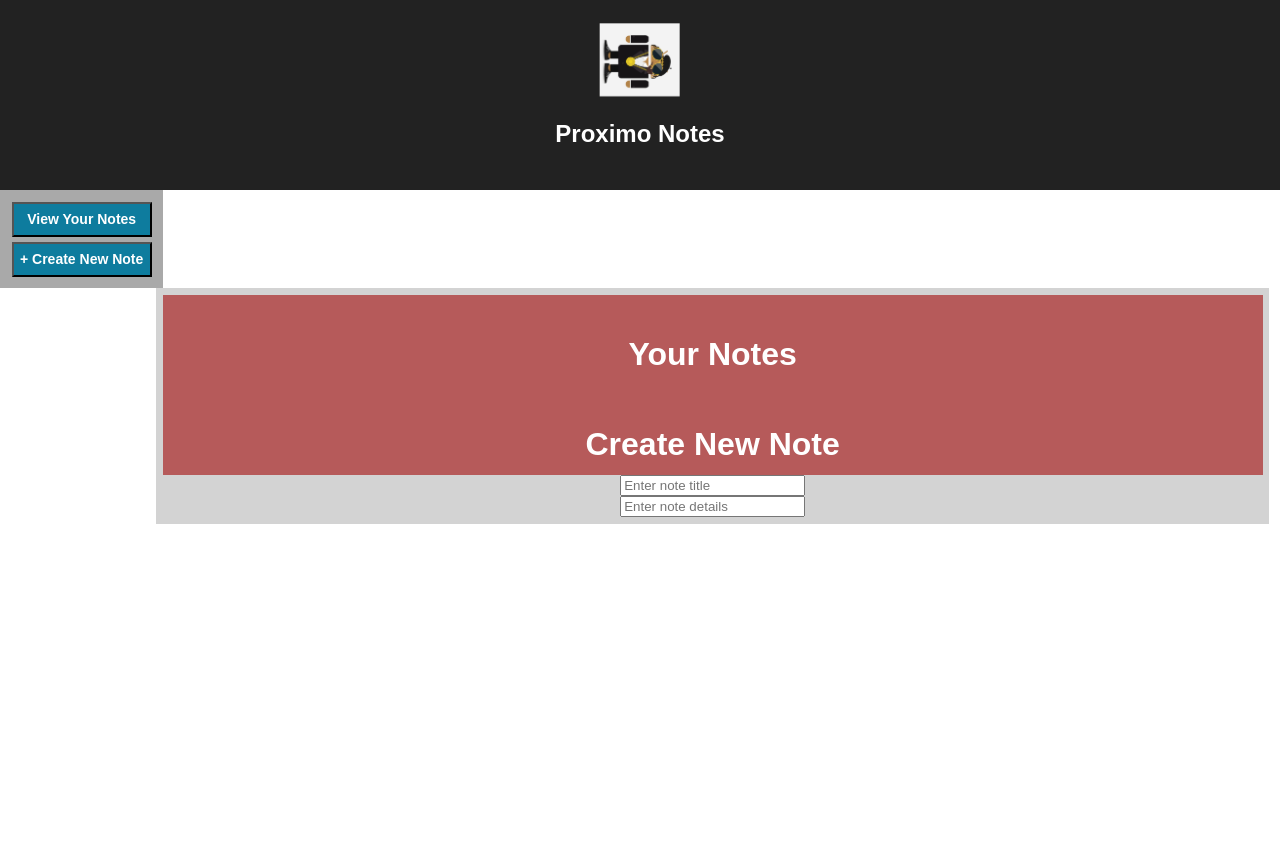
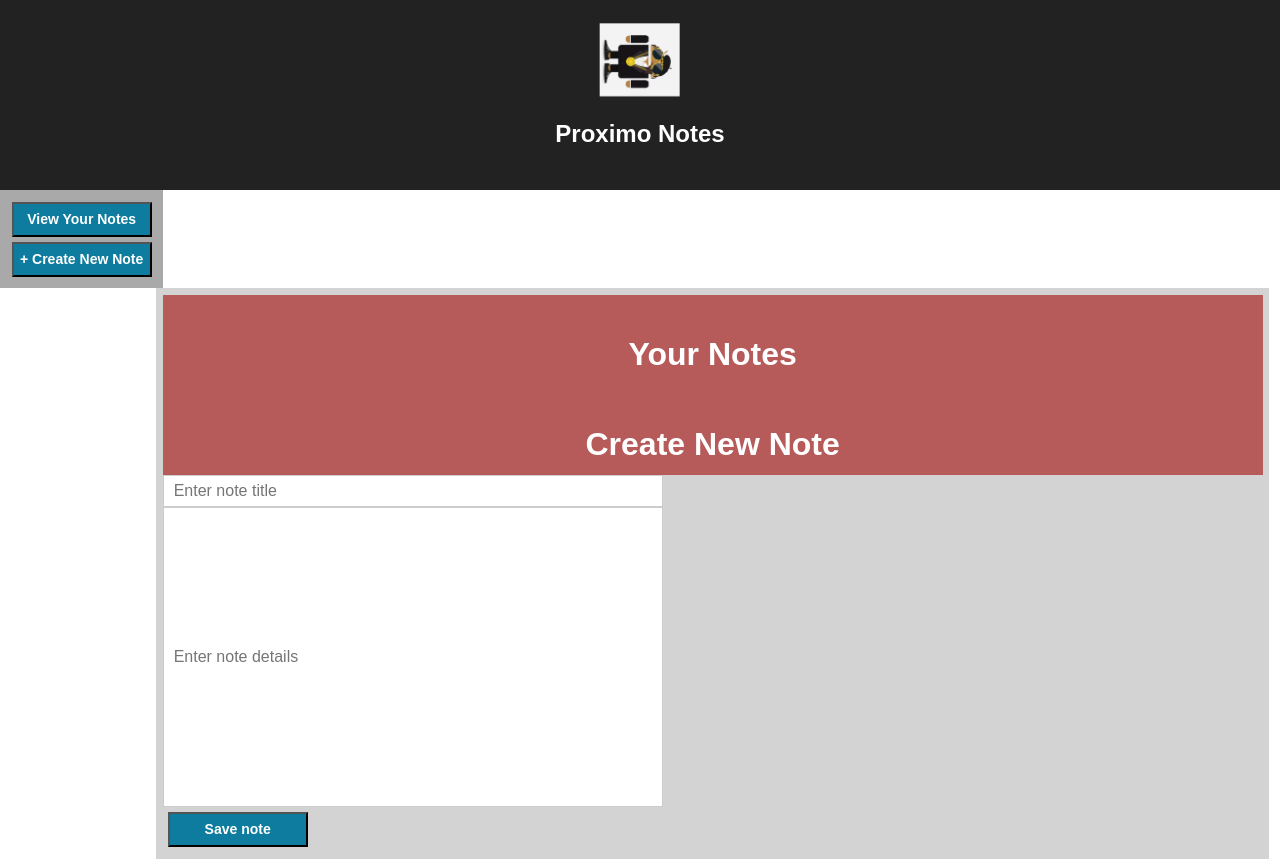
Before and after one commit to d2rd/d2rdNotes, a React (Create React App) app in the folder notes/: page / in a window 1280 px wide. Before the commit the page ends 800 px from the top, so only its background shows below. Built offline with nearby package versions, Linux system fonts and the light colour scheme.

Commit message:
WIP: CreateNoteView module refined EditNoteView created with psuedoCode

```diff
--- a/notes/src/App.css
+++ b/notes/src/App.css
@@ -144,7 +144,28 @@ body {
   display:  block;
   margin-bottom: 8px;
 }
+.InputTitle {
+  outline: none;
+  border: 1px solid #ccc;
+  background-color: white;
+  font: inherit;
+  padding: 6px 10px;
+  display: block;
+  width: 500px;
+  box-sizing: border-box;
 
+}
+.InputBody {
+  outline: none;
+  border: 1px solid #ccc;
+  background-color: white;
+  font: inherit;
+  padding: 6px 10px;
+  display: block;
+  width: 500px;
+  height: 300px;
+  box-sizing: border-box;
+}
 .InputElement {
   outline: none;
   border: 1px solid #ccc;
--- a/notes/src/views/CreateNoteView.js
+++ b/notes/src/views/CreateNoteView.js
@@ -13,12 +13,13 @@ export default class CreateNoteView extends Component {
         </div>
         <form>
           <div>
-            <input type="text" placeholder="Enter note title"></input>
+            <input className="InputTitle" type="text" placeholder="Enter note title"></input>
           </div>
           <div>
-            <input type="text" placeholder="Enter note details"></input>
+            <input className="InputBody"  type="text" placeholder="Enter note details"></input>
+            <button class="btn-NavButton">Save note</button>
           </div>
-        </form>
+         </form>
     </div>
     )
   }
```
